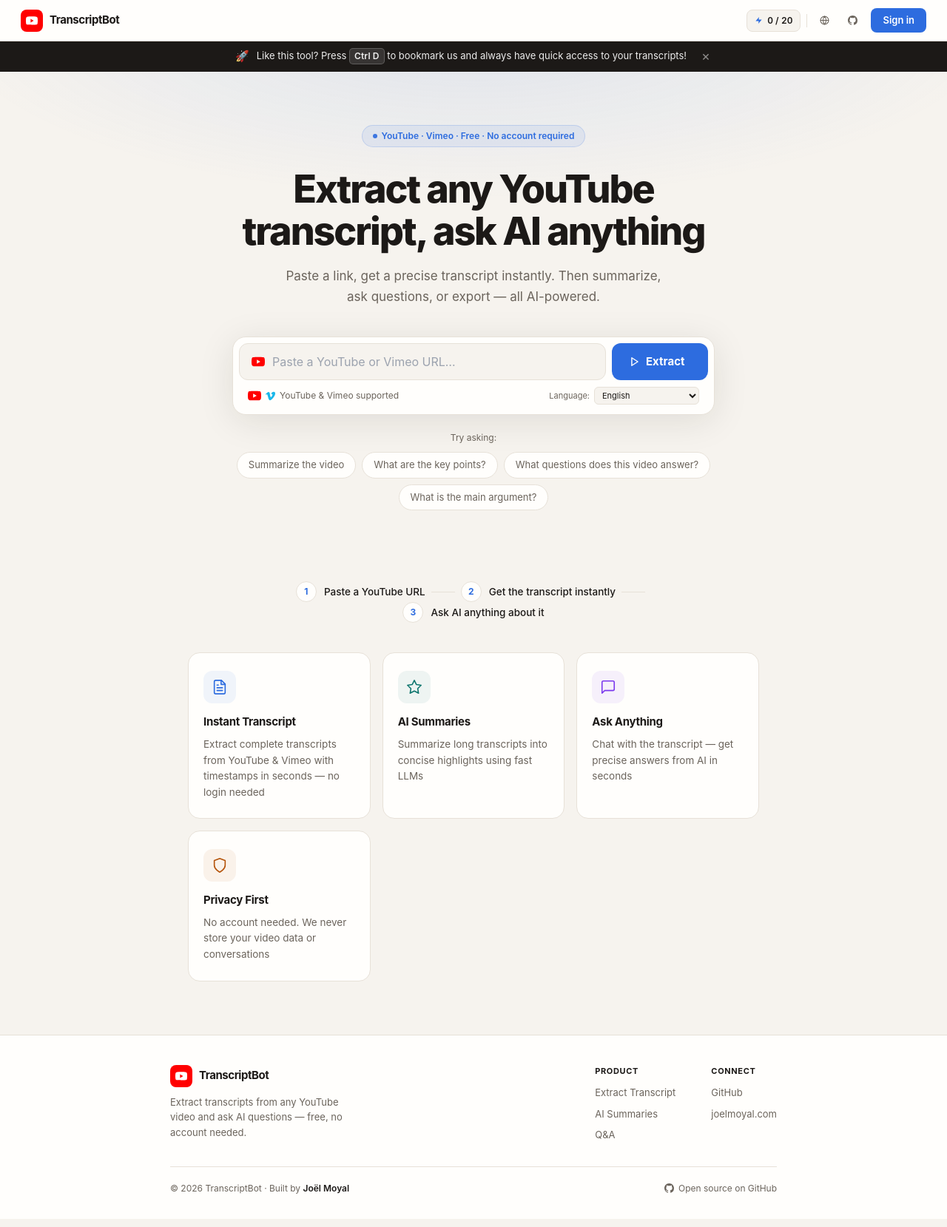
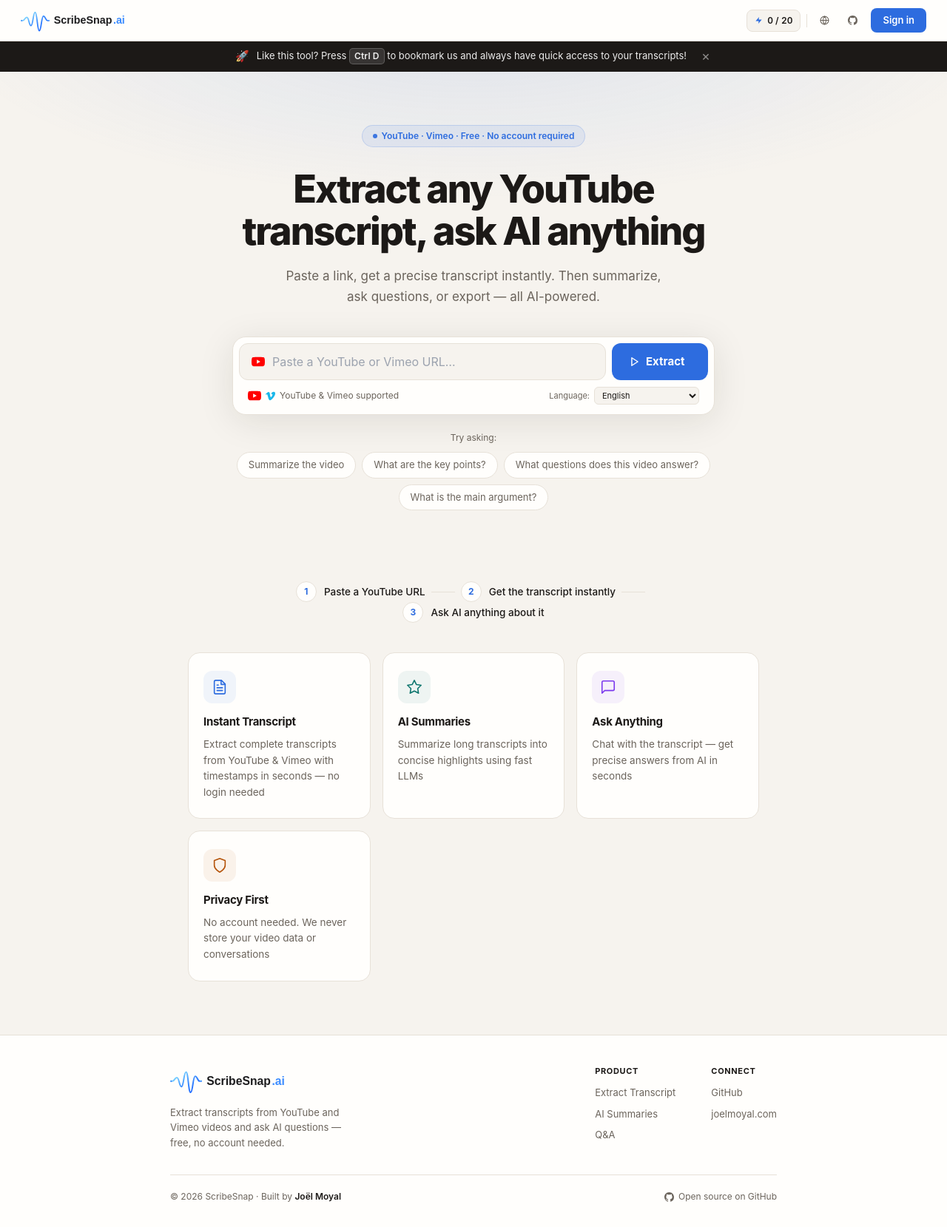
Before and after one commit to JoelMoyal/YouTube-Transcript-Extractor, a React (Create React App) app in the folder client/: page / in a window 1280 px wide. Shown: the whole page at 74% size. Built offline with nearby package versions, Linux system fonts and the light colour scheme.

Commit message:
feat(ui): apply new wordmarks across auth, navbar, and footer

```diff
--- a/client/src/App.js
+++ b/client/src/App.js
@@ -42,6 +42,10 @@
   'What questions does this video answer?',
   'What is the main argument?',
 ];
+
+const BRAND_NAME = 'ScribeSnap';
+const BRAND_LOGO_SRC = '/scribesnap_wordmark.svg';
+const FOOTER_LOGO_SRC = '/scribesnap_wordmark_footer.svg';
 
 // ── Helpers ───────────────────────────────────────────────────────────────────
 // Returns { platform: 'youtube'|'vimeo', id, url } or null
@@ -146,6 +150,13 @@
     <path d="M12 0C5.37 0 0 5.37 0 12c0 5.31 3.435 9.795 8.205 11.385.6.105.825-.255.825-.57 0-.285-.015-1.23-.015-2.235-3.015.555-3.795-.735-4.035-1.41-.135-.345-.72-1.41-1.23-1.695-.42-.225-1.02-.78-.015-.795.945-.015 1.62.87 1.845 1.23 1.08 1.815 2.805 1.305 3.495.99.105-.78.42-1.305.765-1.605-2.67-.3-5.46-1.335-5.46-5.925 0-1.305.465-2.385 1.23-3.225-.12-.3-.54-1.53.12-3.18 0 0 1.005-.315 3.3 1.23.96-.27 1.98-.405 3-.405s2.04.135 3 .405c2.295-1.56 3.3-1.23 3.3-1.23.66 1.65.24 2.88.12 3.18.765.84 1.23 1.905 1.23 3.225 0 4.605-2.805 5.625-5.475 5.925.435.375.81 1.095.81 2.22 0 1.605-.015 2.895-.015 3.3 0 .315.225.69.825.57A12.02 12.02 0 0 0 24 12c0-6.63-5.37-12-12-12z"/>
   </svg>
 );
+const BrandLogo = ({ height = 36 }) => (
+  <img
+    src={BRAND_LOGO_SRC}
+    alt={BRAND_NAME}
+    style={{ height, width: 'auto', display: 'block' }}
+  />
+);
 
 // ── Credits ───────────────────────────────────────────────────────────────────
 const CREDITS_MAX = 20;
@@ -235,13 +246,8 @@
 
 // ── Shared helpers ────────────────────────────────────────────────────────────
 const AuthLogo = () => (
-  <div style={{ display: 'flex', alignItems: 'center', gap: 9, marginBottom: 24 }}>
-    <div style={{ width: 30, height: 30, borderRadius: 8, background: '#FF0000', display: 'flex', alignItems: 'center', justifyContent: 'center' }}>
-      <svg width="16" height="16" viewBox="0 0 24 24" fill="white">
-        <path d="M23.498 6.186a3.016 3.016 0 0 0-2.122-2.136C19.505 3.545 12 3.545 12 3.545s-7.505 0-9.377.505A3.017 3.017 0 0 0 .502 6.186C0 8.07 0 12 0 12s0 3.93.502 5.814a3.016 3.016 0 0 0 2.122 2.136c1.871.505 9.376.505 9.376.505s7.505 0 9.377-.505a3.015 3.015 0 0 0 2.122-2.136C24 15.93 24 12 24 12s0-3.93-.502-5.814zM9.545 15.568V8.432L15.818 12l-6.273 3.568z"/>
-      </svg>
-    </div>
-    <span style={{ fontSize: 15, fontWeight: 700, color: P.ink, letterSpacing: '-0.03em' }}>TranscriptBot</span>
+  <div style={{ display: 'flex', alignItems: 'center', marginBottom: 24 }}>
+    <BrandLogo height={44} />
   </div>
 );
 
@@ -1012,12 +1018,11 @@
     borderBottom: `1px solid ${P.border}`,
   }}>
     <div style={{ display: 'flex', alignItems: 'center', gap: 9 }}>
-      <div style={{ width: 30, height: 30, borderRadius: 8, background: '#FF0000', display: 'flex', alignItems: 'center', justifyContent: 'center' }}>
-        <svg width="16" height="16" viewBox="0 0 24 24" fill="white">
-          <path d="M23.498 6.186a3.016 3.016 0 0 0-2.122-2.136C19.505 3.545 12 3.545 12 3.545s-7.505 0-9.377.505A3.017 3.017 0 0 0 .502 6.186C0 8.07 0 12 0 12s0 3.93.502 5.814a3.016 3.016 0 0 0 2.122 2.136c1.871.505 9.376.505 9.376.505s7.505 0 9.377-.505a3.015 3.015 0 0 0 2.122-2.136C24 15.93 24 12 24 12s0-3.93-.502-5.814zM9.545 15.568V8.432L15.818 12l-6.273 3.568z"/>
-        </svg>
-      </div>
-      <span style={{ fontSize: 15, fontWeight: 700, color: P.ink, letterSpacing: '-0.03em' }}>TranscriptBot</span>
+      <img
+        src={FOOTER_LOGO_SRC}
+        alt={BRAND_NAME}
+        style={{ height: 40, width: 'auto', display: 'block' }}
+      />
     </div>
 
     <div style={{ flex: 1 }} />
@@ -1098,6 +1103,7 @@
   const [quotesLoading, setQuotesLoading] = useState(false);
   const [showQuotes, setShowQuotes]       = useState(false);
   const [quotesCopied, setQuotesCopied]   = useState(false);
+  const [activeTab, setActiveTab]         = useState('transcript'); // 'transcript' | 'chapters'
 
   const downloadMenuRef = useRef(null);
   const qaInputRef      = useRef(null);
@@ -1219,6 +1225,7 @@
     setQaQuestion(''); setQaMessages([]);
     setChapters([]); setShowChapters(false);
     setQuotes([]); setShowQuotes(false);
+    setActiveTab('transcript');
   };
 
   const askQuestion = async (overrideQ) => {
@@ -2239,16 +2246,15 @@
           <div style={{ display: 'flex', alignItems: 'flex-start', justifyContent: 'space-between', flexWrap: 'wrap', gap: 32, marginBottom: 32 }}>
             {/* Brand */}
             <div>
-              <div style={{ display: 'flex', alignItems: 'center', gap: 9, marginBottom: 10 }}>
-                <div style={{ width: 30, height: 30, borderRadius: 8, background: '#FF0000', display: 'flex', alignItems: 'center', justifyContent: 'center', flexShrink: 0 }}>
-                  <svg width="16" height="16" viewBox="0 0 24 24" fill="white">
-                    <path d="M23.498 6.186a3.016 3.016 0 0 0-2.122-2.136C19.505 3.545 12 3.545 12 3.545s-7.505 0-9.377.505A3.017 3.017 0 0 0 .502 6.186C0 8.07 0 12 0 12s0 3.93.502 5.814a3.016 3.016 0 0 0 2.122 2.136c1.871.505 9.376.505 9.376.505s7.505 0 9.377-.505a3.015 3.015 0 0 0 2.122-2.136C24 15.93 24 12 24 12s0-3.93-.502-5.814zM9.545 15.568V8.432L15.818 12l-6.273 3.568z"/>
-                  </svg>
-                </div>
-                <span style={{ fontSize: 15, fontWeight: 700, color: P.ink, letterSpacing: '-0.03em' }}>TranscriptBot</span>
+              <div style={{ display: 'flex', alignItems: 'center', marginBottom: 10 }}>
+                <img
+                  src={FOOTER_LOGO_SRC}
+                  alt={BRAND_NAME}
+                  style={{ height: 44, width: 'auto', display: 'block' }}
+                />
               </div>
               <p style={{ fontSize: 13, color: P.muted, lineHeight: 1.6, maxWidth: 260, margin: 0 }}>
-                Extract transcripts from any YouTube video and ask AI questions — free, no account needed.
+                Extract transcripts from YouTube and Vimeo videos and ask AI questions — free, no account needed.
               </p>
             </div>
 
@@ -2293,7 +2299,7 @@
           {/* Bottom row */}
           <div style={{ display: 'flex', alignItems: 'center', justifyContent: 'space-between', flexWrap: 'wrap', gap: 12 }}>
             <span style={{ fontSize: 12, color: P.muted }}>
-              © {new Date().getFullYear()} TranscriptBot · Built by{' '}
+              © {new Date().getFullYear()} {BRAND_NAME} · Built by{' '}
               <a href="https://joelmoyal.com" target="_blank" rel="noopener noreferrer"
                 style={{ color: P.ink, fontWeight: 600, textDecoration: 'none' }}
                 onMouseEnter={e => { e.currentTarget.style.color = P.accent; }}
```
